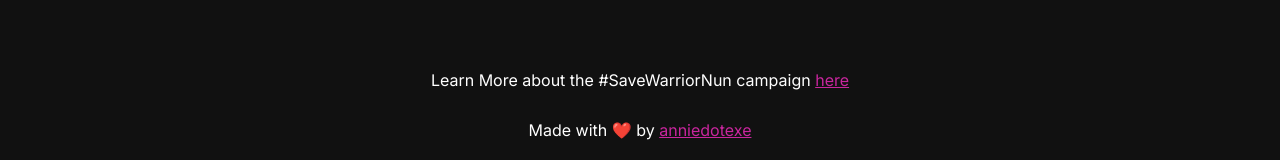
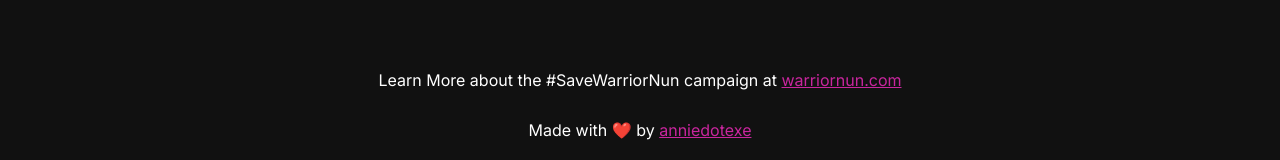
Before and after one commit to anniedotexe/Nunflix, a React (Create React App) app: page / in a window 1280 px wide. Shown: the part 943-1103 px from the top of the page. Built offline with nearby package versions, Linux system fonts and the light colour scheme; no server answers.

Commit message:
UPDATE Learn More Link

```diff
--- a/src/components/Footer.js
+++ b/src/components/Footer.js
@@ -3,7 +3,7 @@
 function Footer() {
     return (
         <div className='footer'>
-            <p className='footer_text'>Learn More about the #SaveWarriorNun campaign <a href="https://linktr.ee/savewarriornun">here</a></p>
+            <p className='footer_text'>Learn More about the #SaveWarriorNun campaign at <a href="https://www.warriornun.com/">warriornun.com</a></p>
             <p className='footer_text'>Made with ❤️ by <a href="https://github.com/anniedotexe/Nunflix">anniedotexe</a></p>
         </div>
     )
```
